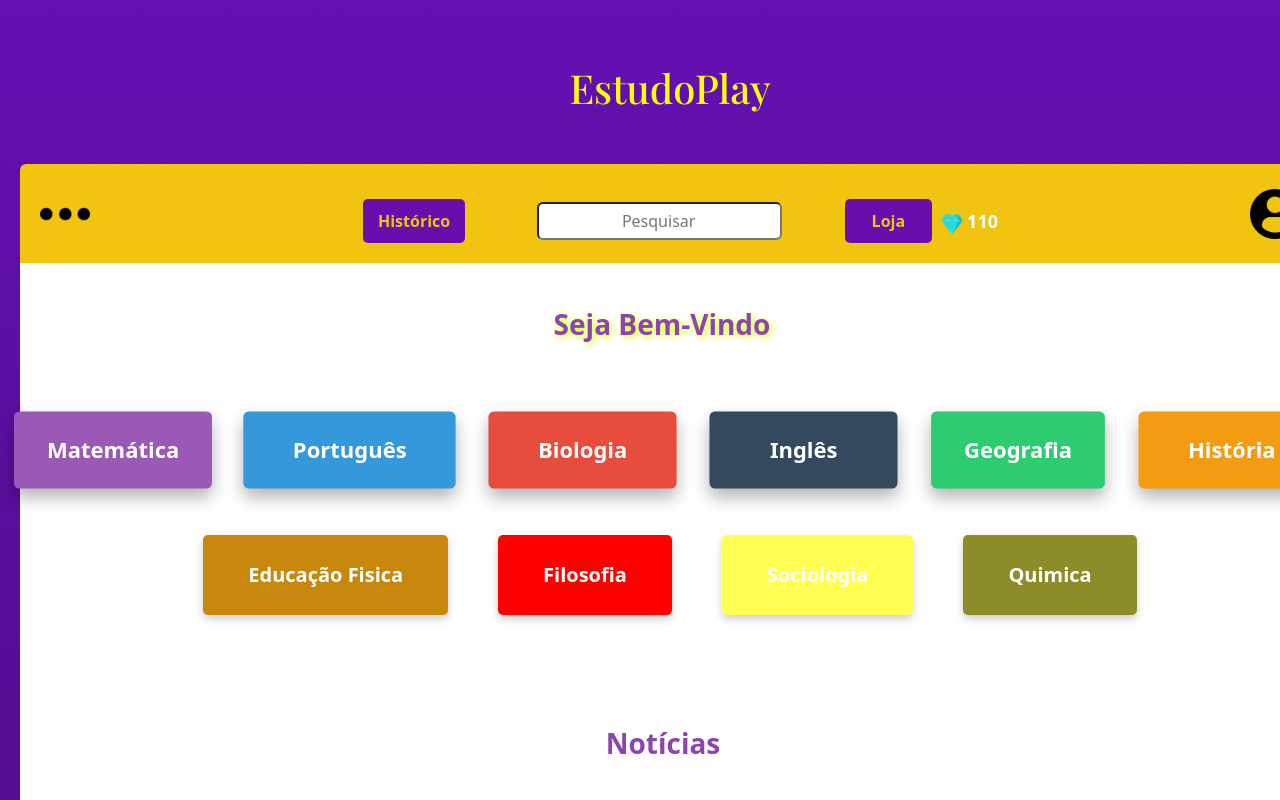
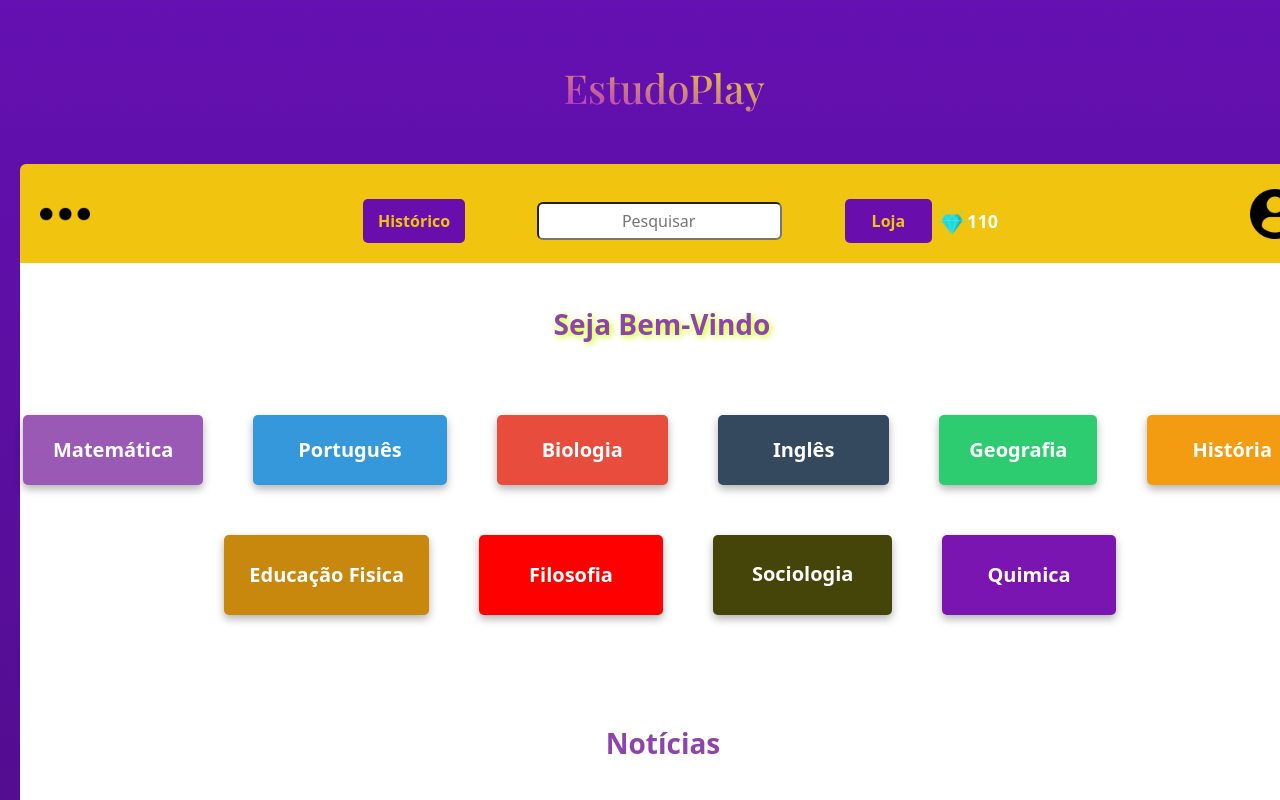
Before and after one commit to LucasLima100/EstudoPlay, a plain HTML site: page index.html in a window 1280 px wide. Shown: the top 800 px of the page. Drawn offline with nearby package versions, Linux system fonts and the light colour scheme; a web font is replaced by a local one.

Commit message:
Versão: 0.36.2

```diff
--- a/CSS/Styles.css
+++ b/CSS/Styles.css
@@ -13,13 +13,17 @@ padding: 20px;
 }
 
 .name {
-color: yellow;
+background: linear-gradient( 13deg, #f6ff00, rgb(166, 0, 255), #f6ff00, yellow );
+-webkit-background-clip: text;
+color: transparent;
 font-family: "Playfair Display", serif;
 text-align: center;
 width: 100%;
 min-width: 1300px;
 margin: 0 auto;
 padding: 20px;
+position: relative;
+right: 6px;
 }
 
 .BemVindo {
@@ -197,10 +201,9 @@ font-size: 20px;
 font-weight: bold;
 text-align: center;
 color: white;
-
 border-radius: 5px;
 cursor: pointer;
-box-shadow: 0 4px 8px rgba(0, 0, 0, 0.2);
+box-shadow: 0 4px 8px rgba(0, 0, 0, 0.3);
 transition: transform 0.3s ease, box-shadow 0.3s ease, background-color 0.3s ease;
 }
 
@@ -210,11 +213,10 @@ display: flex;
 justify-content: center;
 gap: 30px;
 margin: 30px;
-
 }
 
+
 .subjectt {
-
 padding: 20px 30px;
 margin: 10px;
 font-size: 20px;
@@ -223,15 +225,26 @@ text-align: center;
 color: white;
 border-radius: 5px;
 cursor: pointer;
-box-shadow: 0 4px 8px rgba(0, 0, 0, 0.2);
+box-shadow: 0 4px 8px rgba(0, 0, 0, 0.3);
 transition: transform 0.3s ease, box-shadow 0.3s ease, background-color 0.3s ease;
 }
 
-
-.subject, .subjectt:hover {
+.subject:hover{
 transform: scale(1.1);
 box-shadow: 0 8px 15px rgba(0, 0, 0, 0.3);
 }
+
+
+.subjectt:hover {
+transform: scale(1.1);
+box-shadow: 0 8px 15px rgba(0, 0, 0, 0.3);
+}
+
+.subjectt:hover {
+background-color: gray;
+}
+
+
 
 .subject-link {
 text-decoration: none;
--- a/index.html
+++ b/index.html
@@ -91,13 +91,13 @@
 
     <section class="subjectstwo">
 
-    <div class="subjectt" style="background-color: rgb(200, 135, 13); padding: 25px 45px;">Educação Fisica</div>
+    <div class="subjectt" style="background-color: rgb(200, 135, 13); padding: 25px 25px;" onclick="alert('Em Construção')">Educação Fisica</div>
 
-    <div class="subjectt" style="background-color: red; padding: 25px 45px;">Filosofia</div>
+    <div class="subjectt" style="background-color: red; padding: 25px 50px;" onclick="alert('Em Construção')">Filosofia</div>
 
-    <div class="subjectt" style="background-color: rgba(255, 255, 0, 0.67); padding: 25px 45px;">Sociologia</div>
+    <div class="subjectt" style="background-color: rgb(69, 69, 10); padding: 24px 39px;" onclick="alert('Em Construção')">Sociologia</div>
 
-    <div class="subjectt" style="background-color: rgb(140, 140, 40); padding: 25px 45px;">Quimica</div>
+    <div class="subjectt" style="background-color: rgb(123, 21, 178); padding: 25px 45px;" onclick="alert('Em Construção')">Quimica</div>
 
     </section><br><br><br>
 
@@ -181,6 +181,6 @@
 
             <p>&copy 2025 EstudoPlay. Todos os direitos reservados.</p>
         </footer>
-        <p style="color: #f9f9ff; left: 40%; top: 20px; position: relative;">Versão: 0.35.6</p>
+        <p style="color: #f9f9ff; left: 46%; top: 20px; position: relative; margin: 0 auto; width: 130px;">Versão: 0.36.2</p>
     </body>
 </html>
```
